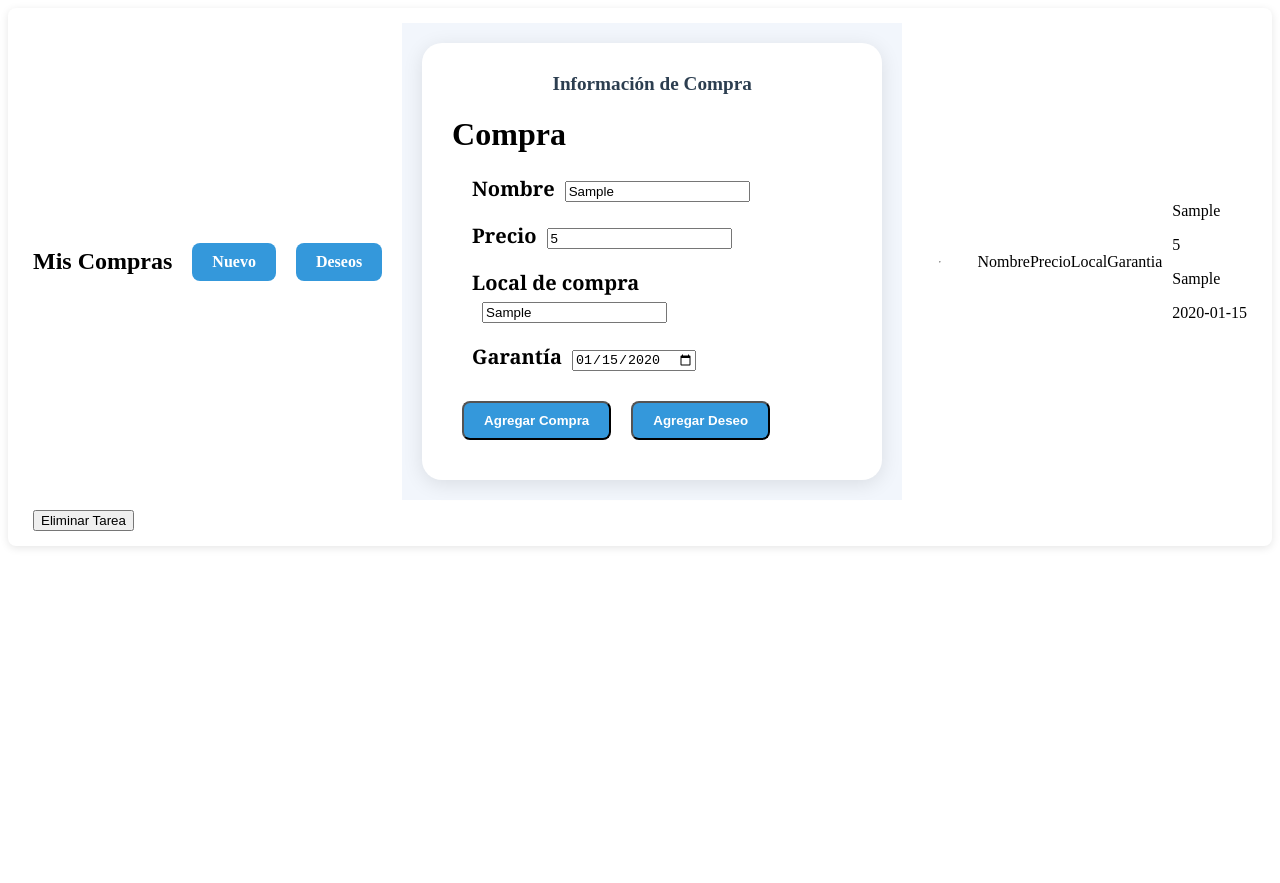
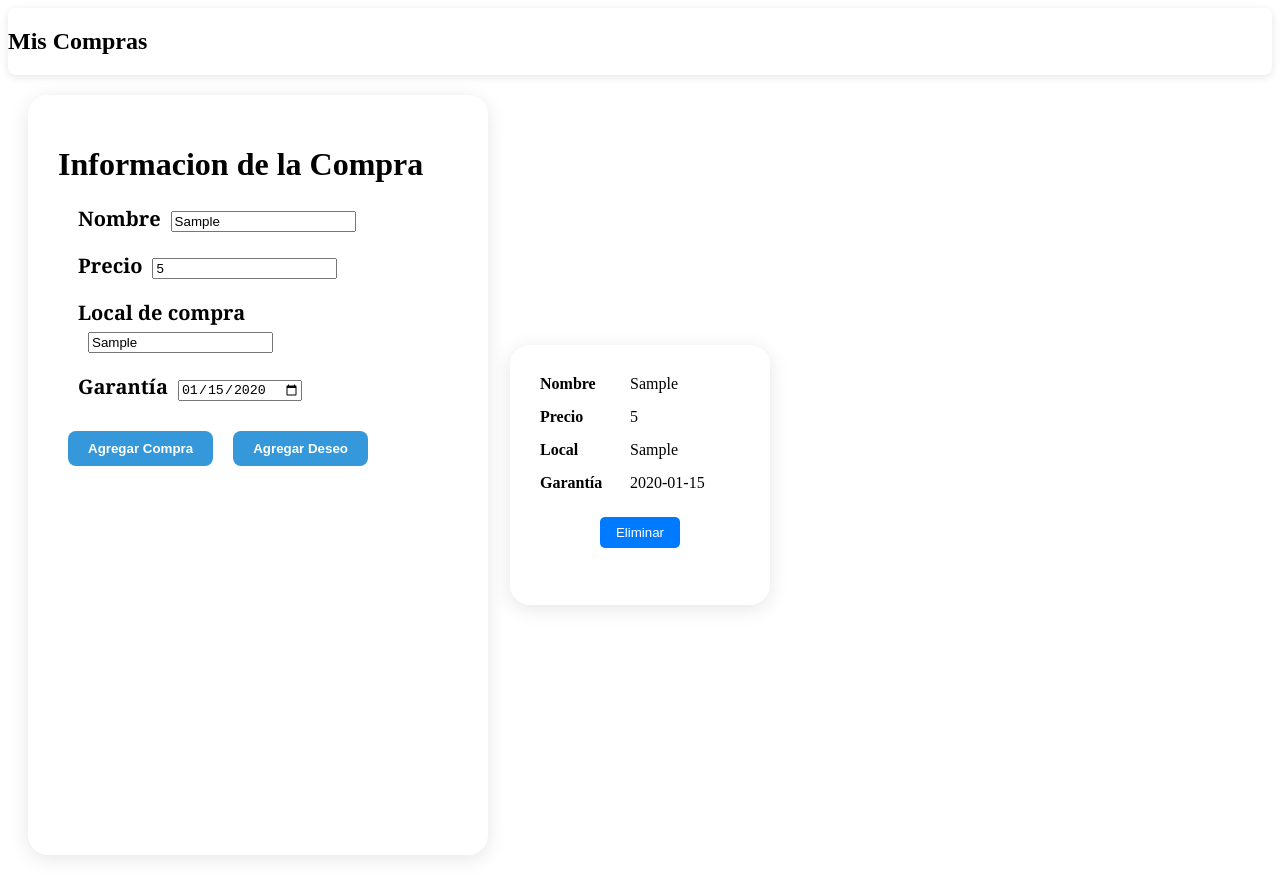
Before and after one commit to javisnei/MisCompras, a React (Vite) app: page / in a window 1280 px wide. Both pictures are taken after typing "Sample", "5", "Sample", "2020-01-15" into the empty fields and a click on the button "Agregar Compra". Before the commit the page ends 800 px from the top, so only its background shows below. Built offline with nearby package versions, Linux system fonts and the light colour scheme.

Commit message:
poder mostra producto

```diff
--- a/src/App.jsx
+++ b/src/App.jsx
@@ -2,18 +2,21 @@ import { Route, Routes } from "react-router-dom";
 import { Principal } from "./assets/Principal/Principal";
 import { Nuevo } from "./assets/Nuevo/Nuevo";
 import styles from "./App.module.css";
+import { Deseo } from "./assets/Deseo/Deseo";
+import { Productos } from "./assets/Productos/Productos";
 
 function App() {
   return (
     <>
-      <div className={styles.Menu}>
-        <h2>Mis Compras </h2>
-        <Principal />
+      <div>
+        <div className={styles.Menu}>
+          <h2>Mis Compras </h2>
+        </div>
+
+        <Routes>
+          <Route path="/" element={<Principal />} />
+        </Routes>
       </div>
-
-      <Routes>
-        <Route path="/Nuevo" element={<Nuevo />} />
-      </Routes>
     </>
   );
 }
--- a/src/App.module.css
+++ b/src/App.module.css
@@ -5,13 +5,7 @@
   justify-content: space-between;
   align-items: center;
   background-color: #ffffff;
-  padding: 15px 25px;
   border-radius: 8px;
   box-shadow: 0 2px 8px rgba(0, 0, 0, 0.1);
   gap: 10px;
 }
-
-.Listado
-{
-  margin: 30px;
-}
--- /dev/null
+++ b/src/assets/Deseo/Deseo.jsx
@@ -0,0 +1,7 @@
+import React from 'react'
+
+export const Deseo = () => {
+  return (
+    <div>Deseo</div>
+  )
+}
--- a/src/assets/Nuevo/Nuevo.jsx
+++ b/src/assets/Nuevo/Nuevo.jsx
@@ -1,17 +1,39 @@
 import React, { useState } from "react";
 import styles from "./Nuevo.module.css";
 import sty from "../Principal/Principal.module.css";
+import { Productos } from "../Productos/Productos";
+import { Principal } from "../Principal/Principal";
 
-export const Nuevo = ({AgregarProducto}) => {
+export const Nuevo = ({ agregarProducto, agregarDeseo }) => {
   const [nombre, setNombre] = useState("");
   const [precio, setPrecio] = useState(0);
   const [local, setLocal] = useState("");
   const [garantia, setGarantia] = useState("");
 
+  const [p,setP] = useState(false);
+  const [d,setD] = useState(false);
+
+  const handleP = () => {
+    setP(!p)
+  }
+   const handleD = () => {
+    setD(!d)
+  }
+
   const handleProducto = (e) => {
     e.preventDefault();
-    if (nombre.trim() === "" ) return;
-      AgregarProducto(nombre, precio, local, garantia);
+    if (nombre.trim() === "") return;
+    agregarProducto(nombre, precio, local, garantia);
+    setNombre("");
+    setPrecio(0);
+    setLocal("");
+    setGarantia("");
+  };
+
+  const handleDeseo = (e) => {
+    e.preventDefault();
+    if (nombre.trim() === "") return;
+    agregarDeseo(nombre, precio, local, garantia);
     setNombre("");
     setPrecio(0);
     setLocal("");
@@ -20,17 +42,11 @@ export const Nuevo = ({AgregarProducto}) => {
 
   return (
     <>
-      <div className={styles.cuerpo}>
+
           <div className={styles.carta}>
-          <div className={styles.info}>Información de Compra</div>
-          <div className={styles}>
 
-
-
-
-
-            <form className={styles.formulario} onSubmit={handleProducto}>
-              <h1>Compra</h1>
+              <form className={styles.formulario}  onSubmit= {p && !d ? handleProducto : handleDeseo}>
+                <h1>Informacion de la Compra</h1>
 
                 <div className={styles.Rellenar}>
                   <label>Nombre</label>
@@ -74,22 +90,15 @@ export const Nuevo = ({AgregarProducto}) => {
                     name="Garantia"
                   />
                 </div>
-
-              <button className={sty.linkBoton}  type="submit">
+                <button onClick= {handleP} type="submit" className={sty.linkBoton}>
                   Agregar Compra
                 </button>
-               <button className={sty.linkBoton}  type="submit">
+
+                <button  onClick= {handleD}  type="submit"className={sty.linkBoton}>
                   Agregar Deseo
                 </button>
               </form>
 
-
-
-
-
-
-          </div>
-        </div>
           </div>
     </>
   );
--- a/src/assets/Nuevo/Nuevo.module.css
+++ b/src/assets/Nuevo/Nuevo.module.css
@@ -14,6 +14,7 @@
   box-shadow: 0 4px 20px rgba(0, 0, 0, 0.1);
   width: 100%;
   max-width: 400px;
+  margin: 20px;
 }
 
 .info {
--- a/src/assets/Principal/Principal.jsx
+++ b/src/assets/Principal/Principal.jsx
@@ -7,7 +7,7 @@ import { Productos } from "../Productos/Productos";
 export const Principal = () => {
   const [producto, setProductos] = useState([]);
 
-  //const [deseo, setDeseo] = useState([]);
+  const [deseo, setDeseo] = useState([]);
 
   const AgregarProducto = (nombre, precio, local, garantia) => {
     const NuevoProducto = {
@@ -20,51 +20,39 @@ export const Principal = () => {
     setProductos([...producto, NuevoProducto]);
   };
 
-  const eliminarProducto = (id) => {
-    const eliminado = producto.filter((p) => p.id !== id );
-    setProductos(eliminado);
+    const agregarDeseo = (nombre, precio, local, garantia) => {
+    const nuevoDeseo = {
+      id: Date.now(),
+      nombre,
+      precio,
+      local,
+      garantia,
+    };
+    setDeseo([...deseo, nuevoDeseo]);
   };
 
-  const [agregar, setAgregar] = useState(false);
-  const handleNuevo = () => {
-    //poder mostrar el formulario para agregar nuevo producto
-    setAgregar(true);
+
+
+  const eliminarProducto = (id) => {
+    const eliminado = producto.filter((p) => p.id !== id);
+    setProductos(eliminado);
   };
 
   return (
     <>
-      <nav>
-        {agregar ? (
-          <Link onClick={handleNuevo} className={styles.linkBoton} to="/Nuevo">
-            Nuevo
-          </Link>
-        ) : (
-          <Link onClick={handleNuevo} className={styles.linkBoton} to="/">
-            Nuevo
-          </Link>
-        )}
+      <div className={styles.conteiner}>
+        <Nuevo agregarProducto={AgregarProducto} agregarDeseo={agregarDeseo} />
 
-        <Link className={styles.linkBoton} to="/Deseos">
-          Deseos
-        </Link>
-      </nav>
-
-       <Nuevo  AgregarProducto = {AgregarProducto}/>
-
-
-       <hr></hr>
-
-       {
-        producto.map((p) => (
-          <Productos
-            key = {p.id}
-            prod = {p}
-            EliminarProducto = {eliminarProducto}
-
-          />
-        ))
-       }
-
+        <div className={styles.cajon}>
+          {producto.map((p) => (
+            <Productos
+              key={p.id}
+              producto={p}
+              EliminarProducto={eliminarProducto}
+            />
+          ))}
+        </div>
+      </div>
     </>
   );
 };
--- a/src/assets/Principal/Principal.module.css
+++ b/src/assets/Principal/Principal.module.css
@@ -1,4 +1,14 @@
+.formulario
+{
+  display: flex;
+  justify-content: center;
+  align-items: center;
+}
 
+.conteiner
+{
+  display: flex;
+}
 
 .linkBoton {
   display: inline-block;
@@ -21,3 +31,37 @@
 .linkBoton:active {
   transform: scale(0.98);
 }
+
+
+.cajon {
+  display: flex;
+  justify-content: center;
+  align-items: center;
+  height: 100vh; /* Se toma toda la altura de la pantalla */
+}
+
+.caja {
+  width: 300px;
+  background: #f9f9f9;
+  padding: 20px;
+  border-radius: 10px;
+  box-shadow: 0 4px 12px rgba(0, 0, 0, 0.1);
+}
+
+.lista {
+  max-height: 300px;  /* Limita la altura para habilitar la barra de desplazamiento */
+  overflow-y: auto;   /* Añade la barra de desplazamiento si el contenido excede la altura */
+  margin-top: 15px;
+}
+
+.item {
+  padding: 10px;
+  background-color: #e1e1e1;
+  margin: 5px 0;
+  border-radius: 5px;
+  cursor: pointer;
+}
+
+.item:hover {
+  background-color: #ccc;
+}
--- /dev/null
+++ b/src/assets/Productos/Producto.module.css
@@ -0,0 +1,42 @@
+.carta {
+  display: flex;
+  flex-direction: column;
+  background: #ffffff;
+  padding: 30px;
+  border-radius: 20px;
+  box-shadow: 0 4px 20px rgba(0, 0, 0, 0.1);
+  width: 200px;
+  margin: 2px;
+  height: 200px;
+}
+
+.dato {
+  display: flex;
+  flex-wrap: wrap;  /* Permite que los elementos se ajusten cuando sea necesario */
+  margin-bottom: 15px;
+}
+
+.titulo {
+  font-weight: bold;
+  margin-right: 10px; /* Espacio entre el título y el valor */
+  min-width: 80px; /* Esto asegura que el título tenga un ancho mínimo para que siempre quede alineado */
+}
+
+.botones {
+  margin-top: 10px;
+  display: flex;
+  justify-content: center;
+}
+
+button {
+  padding: 8px 16px;
+  background-color: #007BFF;
+  color: white;
+  border: none;
+  border-radius: 5px;
+  cursor: pointer;
+}
+
+button:hover {
+  background-color: #0056b3;
+}
--- a/src/assets/Productos/Productos.jsx
+++ b/src/assets/Productos/Productos.jsx
@@ -1,22 +1,36 @@
-export const Productos = ({ prod, EliminarProducto }) => {
+import styles from "./Producto.module.css";
+import { Nuevo } from "../Nuevo/Nuevo";
+
+export const Productos = ({ producto, EliminarProducto }) => {
   return (
     <>
-      <div>
-        <label>Nombre</label>
-        <label>Precio</label>
-        <label>Local</label>
-        <label>Garantia</label>
-      </div><div>
-        <p>{prod.nombre}</p>
-        <p>{prod.precio}</p>
-        <p>{prod.local}</p>
-        <p>{prod.garantia}</p>
+      <div className={styles.carta}>
+        <div className={styles.dato}>
+          <div className={styles.titulo}>Nombre</div>
+          <div>{producto.nombre}</div>
+        </div>
+
+        <div className={styles.dato}>
+          <div className={styles.titulo}>Precio</div>
+          <div>{producto.precio}</div>
+        </div>
+
+        <div className={styles.dato}>
+          <div className={styles.titulo}>Local</div>
+          <div>{producto.local}</div>
+        </div>
+
+        <div className={styles.dato}>
+          <div className={styles.titulo}>Garantía</div>
+          <div>{producto.garantia}</div>
+        </div>
+
+        <div className={styles.botones}>
+          <button onClick={() => EliminarProducto(producto.id)}>
+            Eliminar
+          </button>
+        </div>
       </div>
-
-
-       <button onClick={() => EliminarProducto(prod.id)}>
-            Eliminar Tarea
-          </button>
     </>
   );
 };
```
Lines whose indentation alone changed are shown as unchanged.
